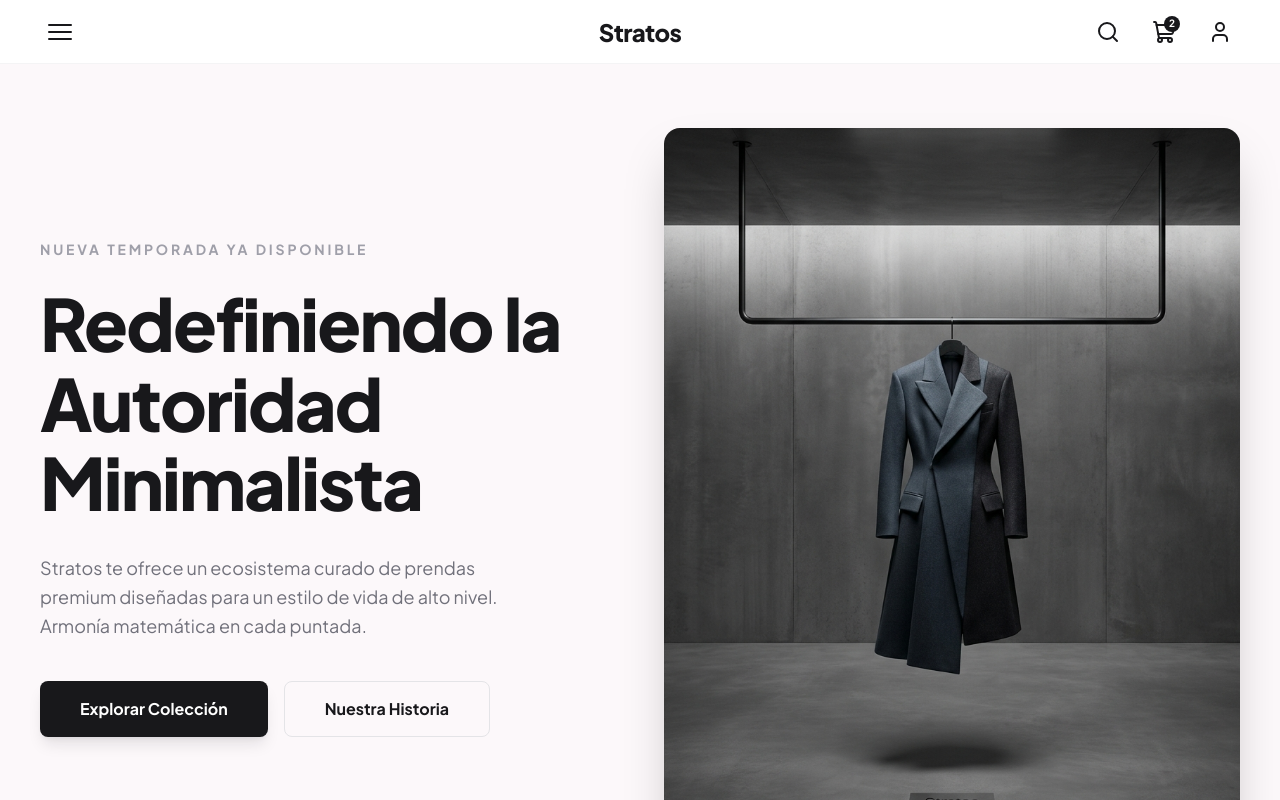
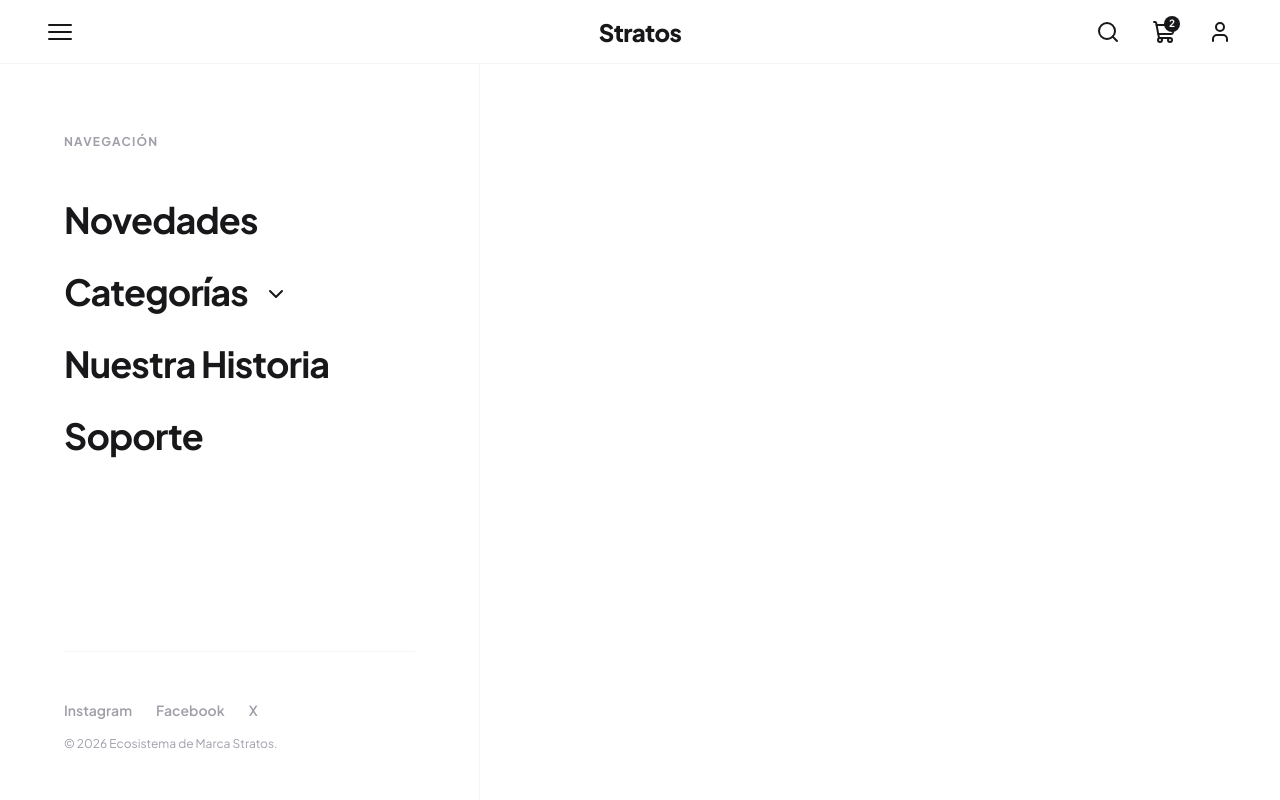
Before and after one commit to arturolguillen/devarturo-6-mega-menu, a Next.js app: page / in a window 1280 px wide. Shown: the top 800 px of the page. Built offline with nearby package versions, Linux system fonts and the light colour scheme.

Commit message:
feat: enhance SideNavigation with footer and improve menu item styles

```diff
--- a/src/app/globals.css
+++ b/src/app/globals.css
@@ -15,11 +15,11 @@
         transition: all 0.3s cubic-bezier(0.4, 0, 0.2, 1);
     }
 
-    .nav-item-stagger {
+    /* .nav-item-stagger {
         opacity: 0;
         transform: translateY(20px);
         transition: all 0.5s cubic-bezier(0.16, 1, 0.3, 1);
-    }
+    } */
 }
 
 @utility container {
--- a/src/app/page.tsx
+++ b/src/app/page.tsx
@@ -14,6 +14,7 @@ import Products from "@/components/Products";
 import ProductsHeading from "@/components/ProductsHeading";
 import SideNavigation from "@/components/SideNavigation";
 import SideNavigationBody from "@/components/SideNavigationBody";
+import SideNavigationFooter from "@/components/SideNavigationFooter";
 import SideNavigationHeader from "@/components/SideNavigationHeader";
 import SideNavigationMenu from "@/components/SideNavigationMenu";
 
@@ -29,6 +30,7 @@ export default function Home() {
                 <SideNavigationBody>
                     <SideNavigationHeader />
                     <SideNavigationMenu />
+                    <SideNavigationFooter />
                 </SideNavigationBody>
             </SideNavigation>
             <Main>
--- a/src/components/SideNavigation.tsx
+++ b/src/components/SideNavigation.tsx
@@ -2,7 +2,7 @@ export default function SideNavigation({ children }: {
     children: React.ReactNode;
 }) {
     return (
-        <aside className="fixed inset-0 z-90 bg-white -translate-x-full transition-transform duration-500 ease-[cubic-bezier(0.16,1,0.3,1)] overflow-hidden">
+        <aside className="fixed inset-0 z-90 bg-white transition-transform duration-500 ease-[cubic-bezier(0.16,1,0.3,1)] overflow-hidden">
             <div className="flex h-full">
                 {children}
             </div>
--- /dev/null
+++ b/src/components/SideNavigationFooter.tsx
@@ -0,0 +1,39 @@
+import Link from "next/link";
+
+const socialMediaLinks = [
+    {
+        id: 1,
+        text: 'Instagram',
+    },
+    {
+        id: 2,
+        text: 'Facebook',
+    },
+    {
+        id: 3,
+        text: 'X',
+    },
+];
+
+export default function SideNavigationFooter() {
+    const date = new Date;
+
+    return (
+        <div className="mt-auto py-12 flex flex-col gap-4 border-t border-zinc-100">
+            <div className="flex gap-6">
+                {socialMediaLinks.map(item => (
+                    <Link
+                        key={item.id}
+                        href={'#'}
+                        className="nav-item-stagger text-sm font-semibold text-zinc-400 hover:text-zinc-900 transition-colors"
+                    >
+                        {item.text}
+                    </Link>
+                ))}
+            </div>
+            <p className="nav-item-stagger text-xs text-zinc-400">
+                &copy; {`${date.getFullYear()} Ecosistema de Marca Stratos.`}
+            </p>
+        </div>
+    );
+}
--- a/src/components/SideNavigationMenu.tsx
+++ b/src/components/SideNavigationMenu.tsx
@@ -35,36 +35,41 @@ const categoryMenuItems = [
     },
 ];
 
+const menuItemClassnames = 'group flex items-baseline gap-4';
+const menuItemInnerClassnames = 'text-3xl md:text-4xl font-bold tracking-tight group-hover:translate-x-2 transition-transform';
+
 export default function SideNavigationMenu() {
     return (
-        <nav>
-            <Link href={'#'}>
-                <span>{menuItems[0].text}</span>
+        <nav className="flex flex-col gap-8">
+            <Link href={'#'} className={`nav-item-stagger ${menuItemClassnames}`}>
+                <span className={`${menuItemInnerClassnames}`}>{menuItems[0].text}</span>
             </Link>
-            <div>
-                <button type="button">
-                    <span>{'Categorías'}</span>
+            <div className="nav-item-stagger group">
+                <button type="button" className="flex items-baseline gap-4 w-full text-left" id="category-trigger">
+                    <span className="text-3xl md:text-4xl font-bold tracking-tight group-hover:translate-x-2 transition-transform">{'Categorías'}</span>
                     <ChevronDown />
                 </button>
-                <div>
+                <div className="hidden flex-col gap-4 mt-6 ml-4 border-l-2 border-zinc-100 pl-6" id="category-list">
                     {categoryMenuItems.map(item => (
                         <Link
                             key={item.id}
                             href={'#'}
+                            className="text-lg text-zinc-500 hover:text-zinc-900"
                         >
                             {item.text}
                         </Link>
                     ))}
                 </div>
+            </div>
             {menuItems.slice(-2).map(item => (
                 <Link
                     key={item.id}
                     href={'#'}
+                    className={`nav-item-stagger ${menuItemClassnames}`}
                 >
-                        <span>{item.text}</span>
+                    <span className={`${menuItemInnerClassnames}`}>{item.text}</span>
                 </Link>
             ))}
-            </div>
         </nav>
     );
 }
```
Lines whose indentation alone changed are shown as unchanged.
